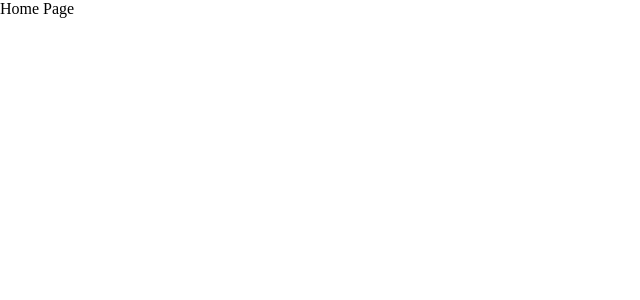
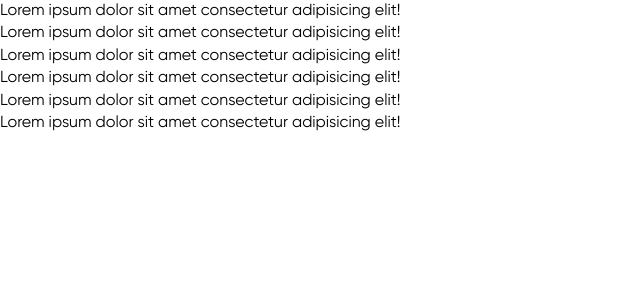
Before and after one commit to alpet95/tere, a Next.js app: page / in a window 1280 px wide. Shown: the top 300 px of the page, without its empty margins (0-640 px from the left). Built offline with nearby package versions, Linux system fonts and the light colour scheme.

Commit message:
feat: create global styles

```diff
--- a/src/pages/index.tsx
+++ b/src/pages/index.tsx
@@ -1,5 +1,12 @@
 export default function Home() {
   return (
-    <div>Home Page</div>
-  )
+    <div>
+      <p className="regular">Lorem ipsum dolor sit amet consectetur adipisicing elit!</p>
+      <p className="medium">Lorem ipsum dolor sit amet consectetur adipisicing elit!</p>
+      <p className="semibold">Lorem ipsum dolor sit amet consectetur adipisicing elit!</p>
+      <p className="bold">Lorem ipsum dolor sit amet consectetur adipisicing elit!</p>
+      <p className="extrabold">Lorem ipsum dolor sit amet consectetur adipisicing elit!</p>
+      <p className="black">Lorem ipsum dolor sit amet consectetur adipisicing elit!</p>
+    </div>
+  );
 }
--- /dev/null
+++ b/src/styles/_theme.module.scss
@@ -0,0 +1,11 @@
+$color-black: #000000;
+$color-white: #ffffff;
+$color-green: #75bf7a;
+$color-blue: #272042;
+$color-grey-100: #dadada;
+$color-grey-200: #9e9da2;
+$color-grey-300: #8b8ba5;
+
+$font-family-primary: "Gilroy";
+$font-family-secondary: sans-serif;
+$font-size-base: 16px;
--- a/src/styles/globals.scss
+++ b/src/styles/globals.scss
@@ -1,16 +1,61 @@
-* {
+@use "theme.module" as theme;
+@import "fonts.module";
+
+*,
+*::before,
+*::after {
+  margin: 0;
+  padding: 0;
   box-sizing: border-box;
-  padding: 0;
-  margin: 0;
+
+  font-family: theme.$font-family-primary, theme.$font-family-secondary;
 }
 
 html,
 body {
-  max-width: 100vw;
-  overflow-x: hidden;
+  background-color: theme.$color-white;
+  color: theme.$color-black;
+
+  font-size: theme.$font-size-base;
+  font-weight: 400;
+  line-height: 1.4;
+}
+
+h1 {
+  font-size: 2.15rem;
+}
+
+h2 {
+  font-size: 1.5rem;
+}
+
+h3 {
+  font-size: 1.55rem;
+}
+
+h4 {
+  font-size: 1.35rem;
+}
+
+p {
+  font-size: 1rem;
 }
 
 a {
-  color: inherit;
   text-decoration: none;
 }
+
+ul {
+  list-style: none;
+}
+
+button {
+  display: flex;
+  justify-content: center;
+  align-items: center;
+  font-size: 1rem;
+  border: none;
+  outline: none;
+  cursor: pointer;
+  background-color: inherit;
+}
```
